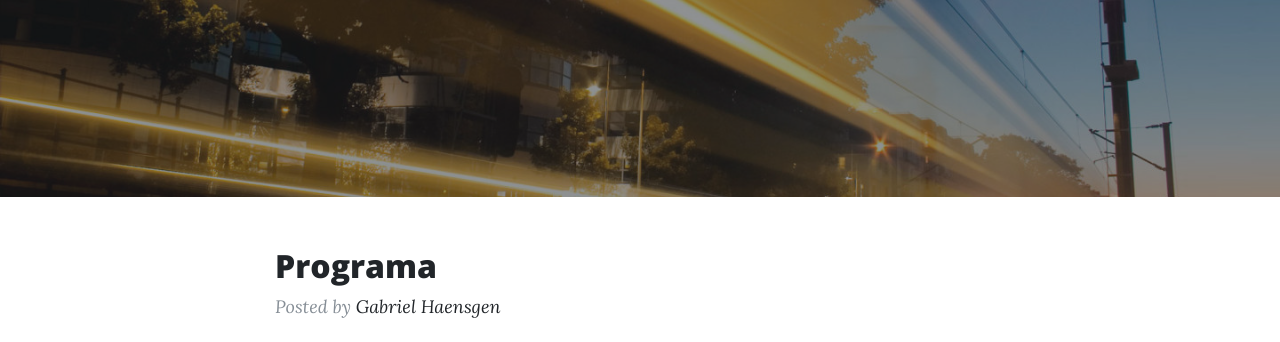
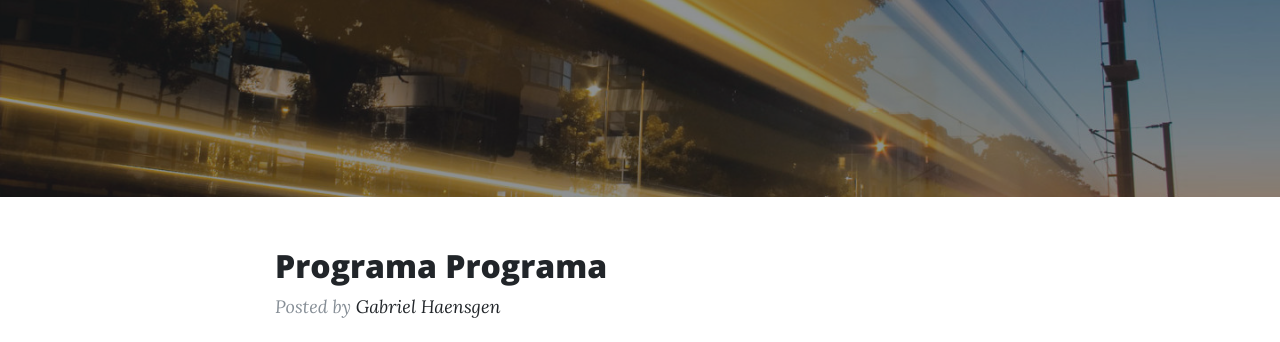
Before and after one commit to Haensgen/gestion-financiera, a website: page index.html in a window 1280 px wide. Shown: the part 458-800 px from the top of the page. Drawn offline with nearby package versions, Linux system fonts and the light colour scheme.

Commit message:
Update index.html

```diff
--- a/index.html
+++ b/index.html
@@ -60,7 +60,7 @@
       <div class="col-lg-8 col-md-10 mx-auto">
                             <div class="post-preview">
             <h2 class="post-title">
-            <a href='ayudantias/programa.docx'> Programa </a>
+            <a href='ayudantias/programa.docx'> Programa </a> <a href='ayudantias/temario1.docx'> Programa </a>
             </h2>
          <p class="post-meta">Posted by
             <a href="https://haensgen.github.io">Gabriel Haensgen</a>
```
